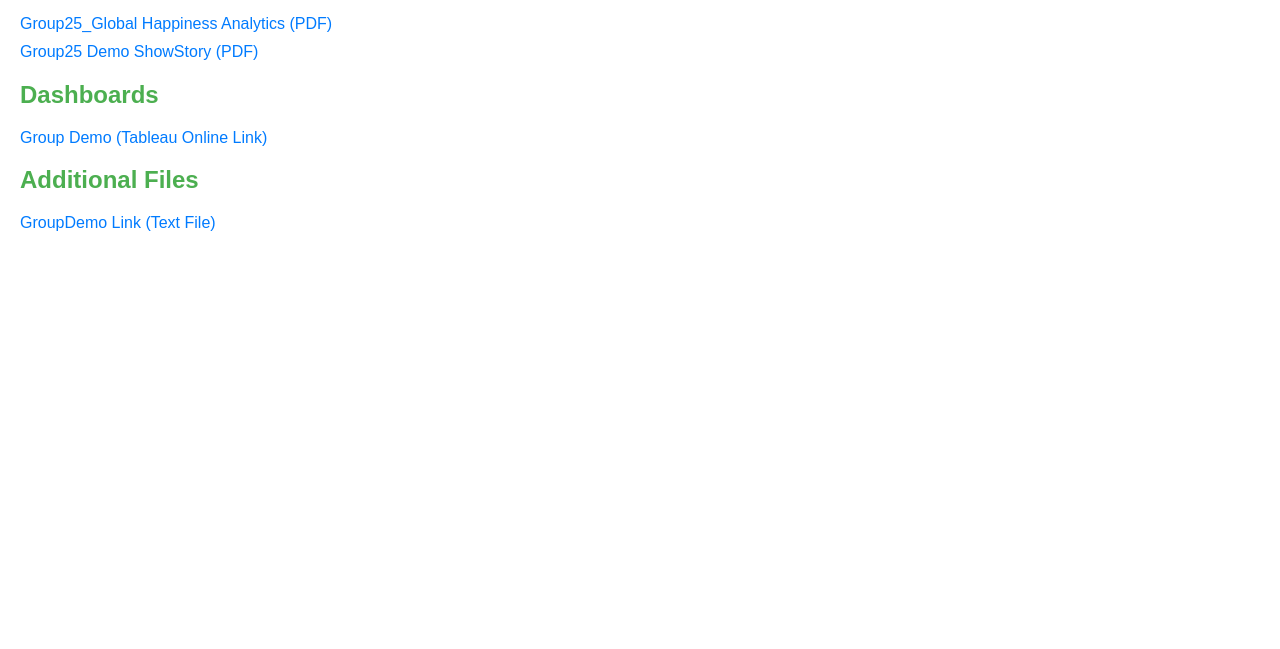
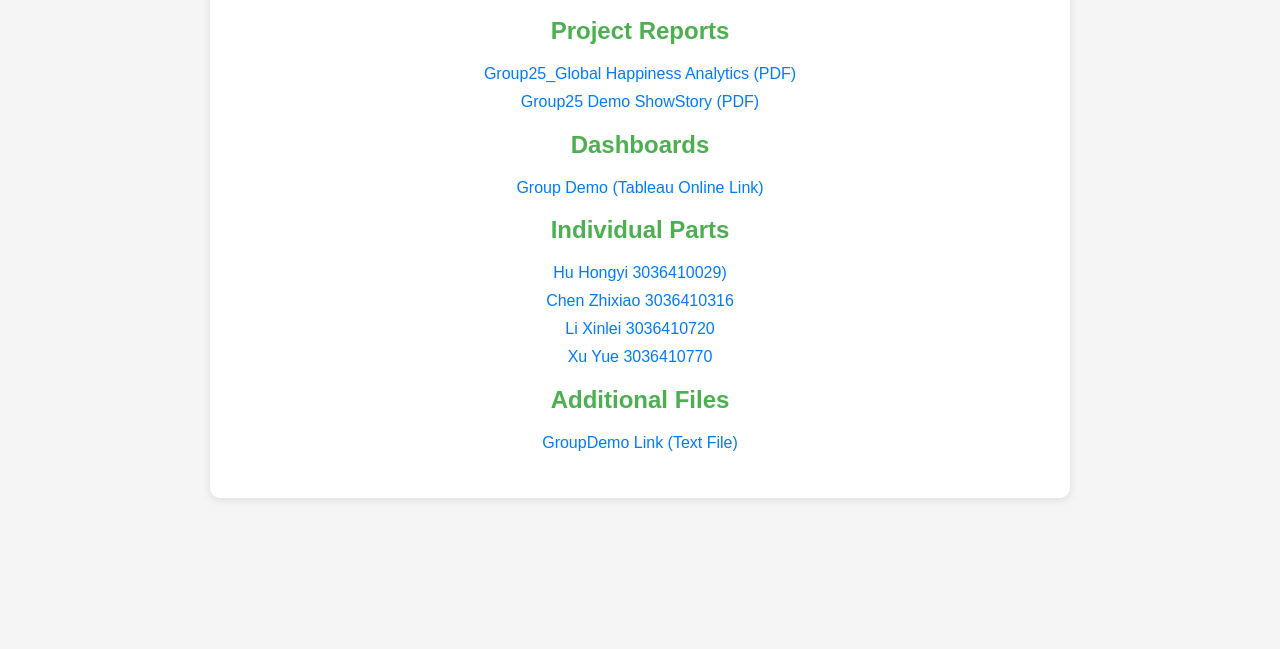
Before and after one commit to EricLee12118/Visualization-Group-Project, a plain HTML site: page index.html in a window 1280 px wide. Shown: the part 151-800 px from the top of the page. Drawn offline with Linux system fonts and the light colour scheme.

Commit message:
Add files via upload

```diff
--- a/index.html
+++ b/index.html
@@ -8,9 +8,22 @@
         body {
             font-family: Arial, sans-serif;
             margin: 20px;
+            background-color: #f5f5f5;
+            display: flex;
+            flex-direction: column;
+            align-items: center;
+        }
+        .container {
+            max-width: 800px;
+            width: 100%;
+            background-color: white;
+            padding: 30px;
+            border-radius: 10px;
+            box-shadow: 0 2px 10px rgba(0,0,0,0.1);
         }
         h1, h2 {
             color: #4CAF50;
+            text-align: center;
         }
         a {
             text-decoration: none;
@@ -22,13 +35,18 @@
         ul {
             list-style-type: none;
             padding: 0;
+            text-align: center;
         }
         li {
             margin: 10px 0;
         }
+        p {
+            text-align: center;
+        }
     </style>
 </head>
 <body>
+    <div class="container">
         <h1>Group 25 Submission</h1>
         <p>Welcome to the project submission page for Group 25. Below are the files and resources for our project.</p>
 
@@ -43,9 +61,18 @@
             <li><a href="https://public.tableau.com/app/profile/li.xinlei/viz/GroupDemo_17325464645740/GroupDemo?publish=yes" target="_blank">Group Demo (Tableau Online Link)</a></li>
         </ul>
 
+        <h2>Individual Parts</h2>
+        <ul>
+            <li><a href="./HuHongYi.pdf" target="_blank">Hu Hongyi 3036410029)</a></li>
+            <li><a href="./ChenZhixiao.pdf" target="_blank">Chen Zhixiao 3036410316</a></li>
+            <li><a href="./LiXinlei.pdf" target="_blank">Li Xinlei 3036410720</a></li>
+            <li><a href="./XuYue.pdf" target="_blank">Xu Yue 3036410770</a></li>
+        </ul>
+
         <h2>Additional Files</h2>
         <ul>
             <li><a href="./GroupDemo_link.txt" target="_blank">GroupDemo Link (Text File)</a></li>
         </ul>
+    </div>
 </body>
 </html>
```
Also changed, not shown: 4 other files. Lines whose indentation alone changed are shown as unchanged.
